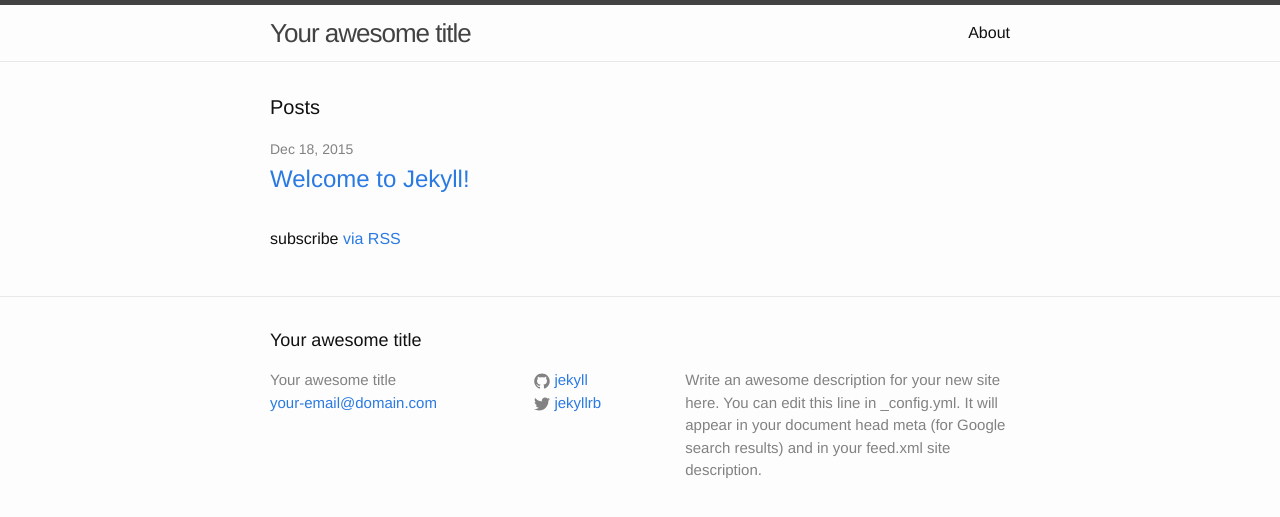
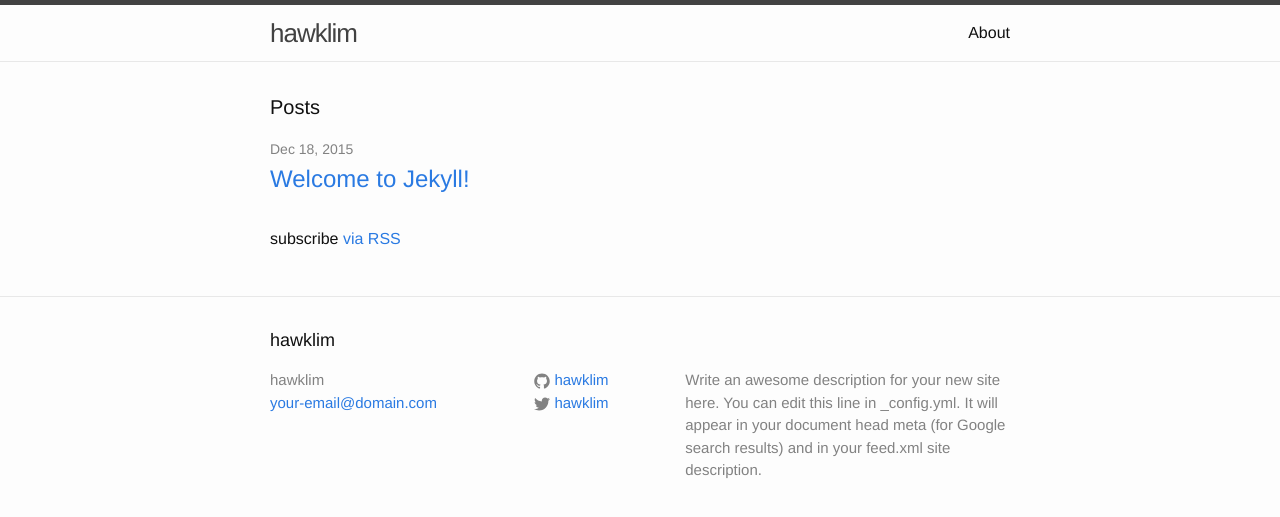
Before and after one commit to hawklim/blog, a Jekyll site: the page built from index.html, in a window 1280 px wide. Shown: the top 517 px of the page. Built offline with Jekyll 4.4.1, drawn with Linux system fonts in a browser that asks for light colours.

Commit message:
modify domain and url config

```diff
--- a/_config.yml
+++ b/_config.yml
@@ -6,16 +6,16 @@
 # 'jekyll serve'. If you change this file, please restart the server process.
 
 # Site settings
-title: Your awesome title
+title: hawklim
 email: your-email@domain.com
 description: > # this means to ignore newlines until "baseurl:"
   Write an awesome description for your new site here. You can edit this
   line in _config.yml. It will appear in your document head meta (for
   Google search results) and in your feed.xml site description.
-baseurl: "" # the subpath of your site, e.g. /blog
-url: "http://yourdomain.com" # the base hostname & protocol for your site
-twitter_username: jekyllrb
-github_username:  jekyll
+baseurl: "/blog" # the subpath of your site, e.g. /blog
+url: "http://hawklim.github.io" # the base hostname & protocol for your site
+twitter_username: hawklim
+github_username:  hawklim
 
 # Build settings
 markdown: kramdown
```
